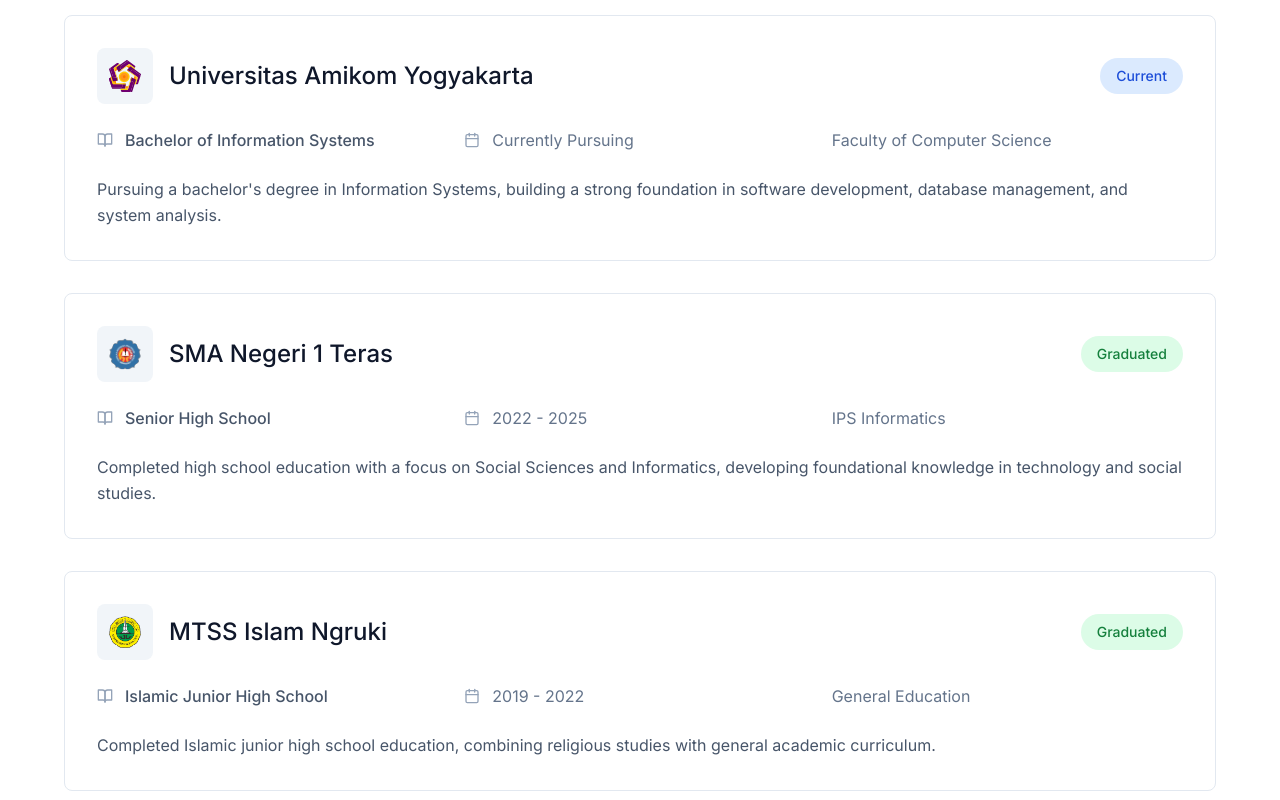
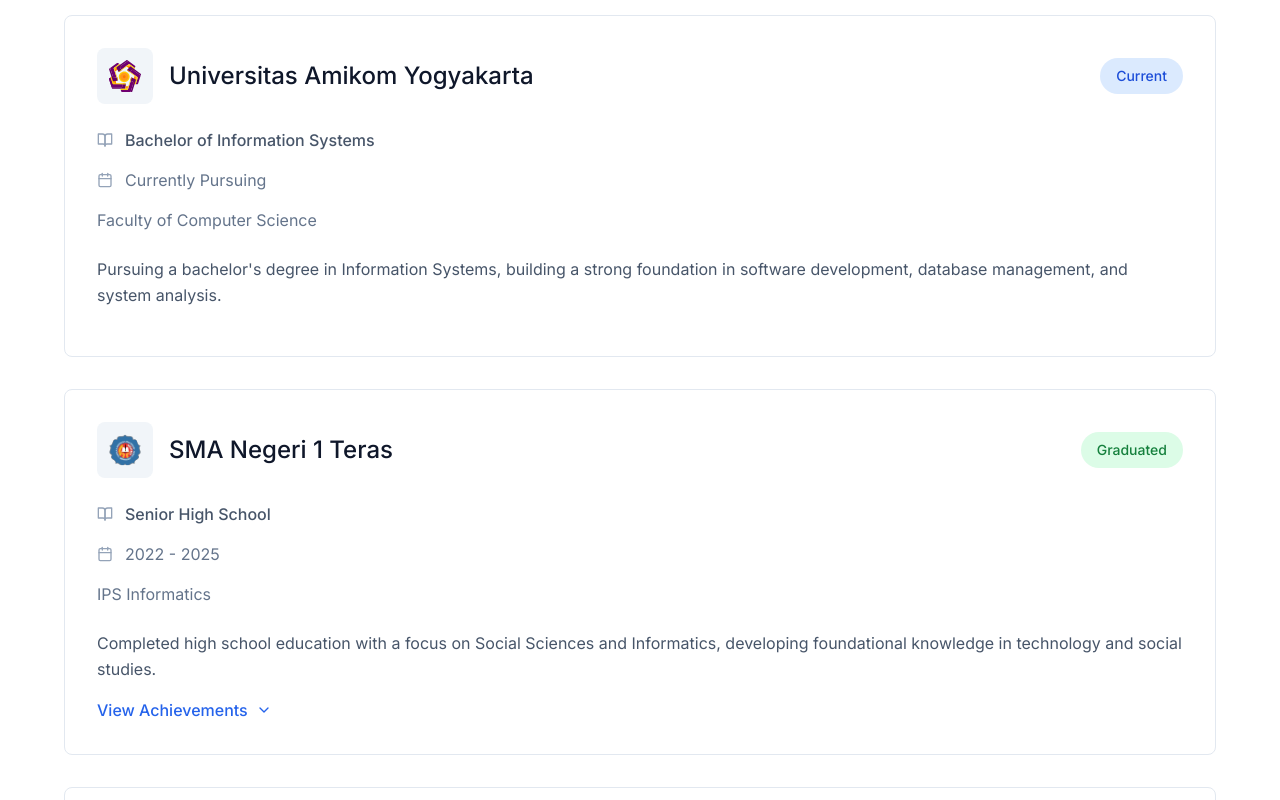
Before and after one commit to takhiyuddin/tqydnv2, a React (Vite) app: page / in a window 1280 px wide. Shown: the part 1640-2440 px from the top of the page. Built offline with nearby package versions, Linux system fonts and the light colour scheme.

Commit message:
Updated Education.tsx

```diff
--- a/src/components/Education.tsx
+++ b/src/components/Education.tsx
@@ -1,12 +1,25 @@
-import { useEffect, useRef } from 'react';
-import { BookOpen, Calendar } from 'lucide-react';
+import { useEffect, useRef, useState } from 'react';
+import { BookOpen, Calendar, ChevronDown, ChevronUp } from 'lucide-react';
 
 import LogoAmikom from '../assets/logo-amikom.svg';
 import LogoSMAN1Teras from '../assets/logo-sman1teras.svg';
 import LogoNgruki from '../assets/logo-ngruki.svg';
 
+// Define interface for education history items
+interface EducationItem {
+  institution: string;
+  logo: JSX.Element;
+  degree: string;
+  faculty: string;
+  period: string;
+  status: string;
+  description: string;
+  achievements: string[];
+}
+
 const Education = () => {
-  const sectionRef = useRef<HTMLElement>(null);
+  const sectionRef = useRef<HTMLElement | null>(null);
+  const [openDropdown, setOpenDropdown] = useState<number | null>(null);
 
   useEffect(() => {
     const observer = new IntersectionObserver(
@@ -14,7 +27,7 @@
         entries.forEach((entry) => {
           if (entry.isIntersecting) {
             const elements = entry.target.querySelectorAll('.fade-in-on-scroll, .scale-in-on-scroll');
-            elements.forEach((el, index) => {
+            elements.forEach((el: Element, index: number) => {
               setTimeout(() => {
                 el.classList.add('visible');
               }, index * 150);
@@ -32,7 +45,11 @@
     return () => observer.disconnect();
   }, []);
 
-const educationHistory = [
+  const toggleDropdown = (index: number) => {
+    setOpenDropdown(openDropdown === index ? null : index);
+  };
+
+  const educationHistory: EducationItem[] = [
     {
       institution: 'Universitas Amikom Yogyakarta',
       logo: <img src={LogoAmikom} alt="Logo Amikom" className="w-8 h-8" />,
@@ -42,6 +59,7 @@
       status: 'Current',
       description:
         "Pursuing a bachelor's degree in Information Systems, building a strong foundation in software development, database management, and system analysis.",
+      achievements: [],
     },
     {
       institution: 'SMA Negeri 1 Teras',
@@ -52,6 +70,16 @@
       status: 'Graduated',
       description:
         'Completed high school education with a focus on Social Sciences and Informatics, developing foundational knowledge in technology and social studies.',
+      achievements: [
+        'Participated in Tantangan Inovasi Siswa SMA - Direktorat SMA 2024 (Short Film Competition)',
+        'Participated in Festival dan Lomba Seni Siswa Nasional 2024 (Short Film Competition)',
+        'Participated in Tantangan Inovasi Siswa SMA - Direktorat SMA 2025 (Short Film Competition)',
+        'Participated in Musyawarah Guru Mata Pelajaran Bahasa Indonesia 2025 (Short Film Competition)',
+        'Contributed as Video Editor for Sekolah Sehat initiative',
+        'Contributed as Video Editor for Project P5 Bangunlah Jiwa & Raganya',
+        'Contributed as Video Editor for Duta Wisata Boyolali Regency 2024',
+        'Assisted in editing videos for teacher projects, including creative video competitions and Aksi Nyata',
+      ],
     },
     {
       institution: 'MTSS Islam Ngruki',
@@ -62,6 +90,7 @@
       status: 'Graduated',
       description:
         'Completed Islamic junior high school education, combining religious studies with general academic curriculum.',
+      achievements: ['Completed memorization of 10 juz of the Quran in Grade 9, 2022'],
     },
   ];
 
@@ -78,7 +107,7 @@
           </div>
 
           <div className="space-y-8">
-            {educationHistory.map((education, index) => (
+            {educationHistory.map((education, index: number) => (
               <div
                 key={index}
                 className="bg-white border border-slate-200 rounded-lg p-8 card-hover scale-in-on-scroll"
@@ -100,7 +129,7 @@
                   </span>
                 </div>
 
-                <div className="grid md:grid-cols-3 gap-4 mb-6">
+                <div className="flex flex-col gap-4 mb-6">
                   <div className="flex items-center gap-3">
                     <BookOpen className="text-slate-400" size={16} />
                     <span className="text-slate-600 font-medium">{education.degree}</span>
@@ -114,12 +143,55 @@
                   <div className="text-slate-500">{education.faculty}</div>
                 </div>
 
-                <p className="text-slate-600 leading-relaxed">{education.description}</p>
+                <p className="text-slate-600 leading-relaxed mb-4">{education.description}</p>
+
+                {education.achievements.length > 0 && (
+                  <div>
+                    <button
+                      onClick={() => toggleDropdown(index)}
+                      className="flex items-center gap-2 text-blue-600 hover:text-blue-800 font-medium"
+                    >
+                      View Achievements
+                      {openDropdown === index ? (
+                        <ChevronUp size={16} />
+                      ) : (
+                        <ChevronDown size={16} />
+                      )}
+                    </button>
+                    {openDropdown === index && (
+                      <ul
+                        className="mt-4 list-disc list-inside text-slate-600 dropdown-animation"
+                      >
+                        {education.achievements.map((achievement, idx: number) => (
+                          <li key={idx} className="mb-2">{achievement}</li>
+                        ))}
+                      </ul>
+                    )}
+                  </div>
+                )}
               </div>
             ))}
           </div>
         </div>
       </div>
+
+      <style>{`
+        .dropdown-animation {
+          animation: slideIn 0.3s ease-in-out;
+          transform-origin: top;
+        }
+
+        @keyframes slideIn {
+          0% {
+            opacity: 0;
+            transform: translateY(-10px);
+          }
+          100% {
+            opacity: 1;
+            transform: translateY(0);
+          }
+        }
+      `}</style>
     </section>
   );
 };
```
Lines whose indentation alone changed are shown as unchanged.
